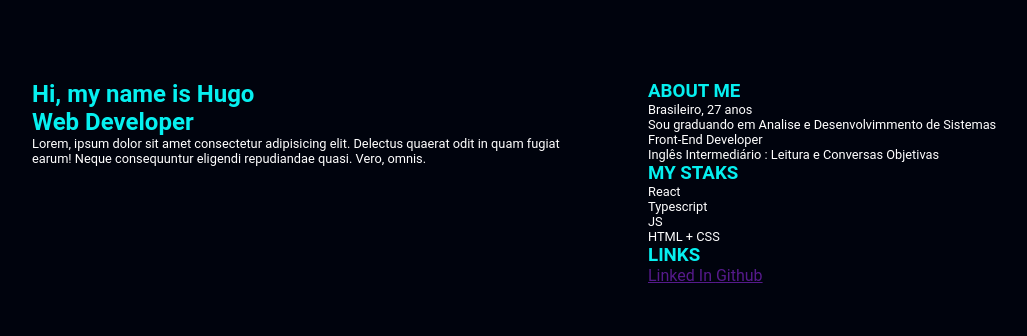
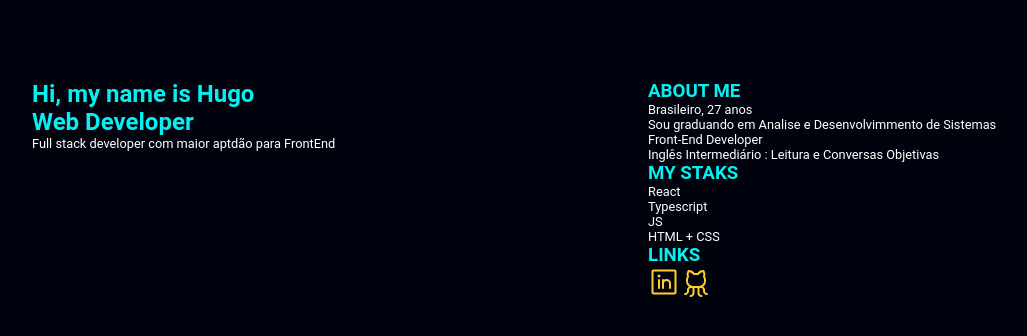
Before and after one commit to skyrons/Portfolio, a React (Vite) app: page / in a window 1280 px wide. Shown: the top 336 px of the page, without its empty margins (48-1075 px from the left). Built offline with nearby package versions, Linux system fonts and the light colour scheme; the HTML template or start-up script is replaced by a standard one.

Commit message:
Link Icons

```diff
--- a/package.json
+++ b/package.json
@@ -11,6 +11,7 @@
   },
   "dependencies": {
     "i": "^0.3.7",
+    "phosphor-react": "^1.4.1",
     "react": "^19.1.0",
     "react-dom": "^19.1.0",
     "styled-components": "^6.1.19"
--- a/src/components/Home/index.tsx
+++ b/src/components/Home/index.tsx
@@ -1,3 +1,4 @@
+import { GithubLogo, LinkedinLogo } from "phosphor-react";
 import { Aside, Main, SectionContainer } from "./styles";
 
 export function Home(){
@@ -5,11 +6,10 @@ export function Home(){
     <SectionContainer>
       <Aside>
         <h1>Hi, my name is Hugo</h1>
-        <h2>Web Developer</h2>
+        <h1>Web Developer</h1>
         <div>
-          <p>Lorem, ipsum dolor sit amet consectetur adipisicing elit.
-            Delectus quaerat odit in quam fugiat earum! Neque consequuntur eligendi repudiandae quasi.
-            Vero, omnis.
+          <p>
+            Full stack developer com maior aptdão para FrontEnd
           </p>
         </div>
       </Aside>
@@ -31,8 +31,20 @@ export function Home(){
         </div>
         <div>
           <h3>LINKS</h3>
-          <a href="">Linked In </a>
-          <a href=""> Github </a>
+          <a
+            href="https://www.linkedin.com/in/hugo-souza-42b446133/"
+            target="_blank"
+            title="LinkedIn"
+          >
+            <LinkedinLogo size={32} color="#ffcd2c"/>
+          </a>
+          <a
+            href="https://github.com/skyrons"
+            target="_blank"
+            title="Github"
+          >
+            <GithubLogo size={32} color="#ffcd2c"/>
+          </a>
         </div>
       </Main>
     </SectionContainer>
```
Also changed, not shown: 1 other file (tests, documents, lock files or other folders).
